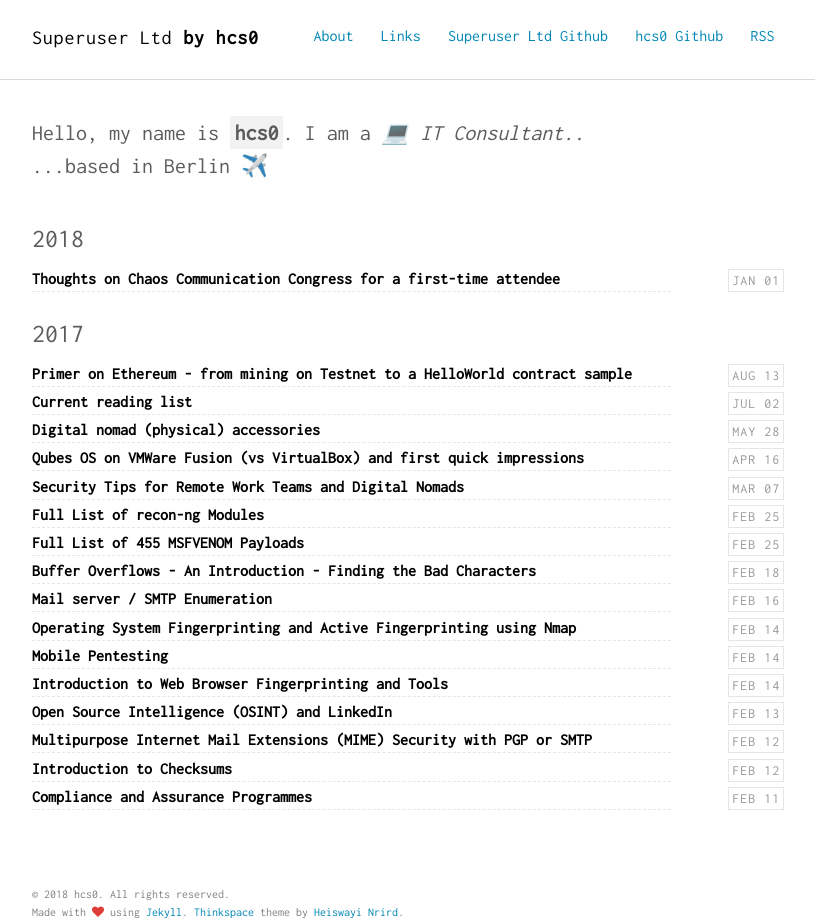
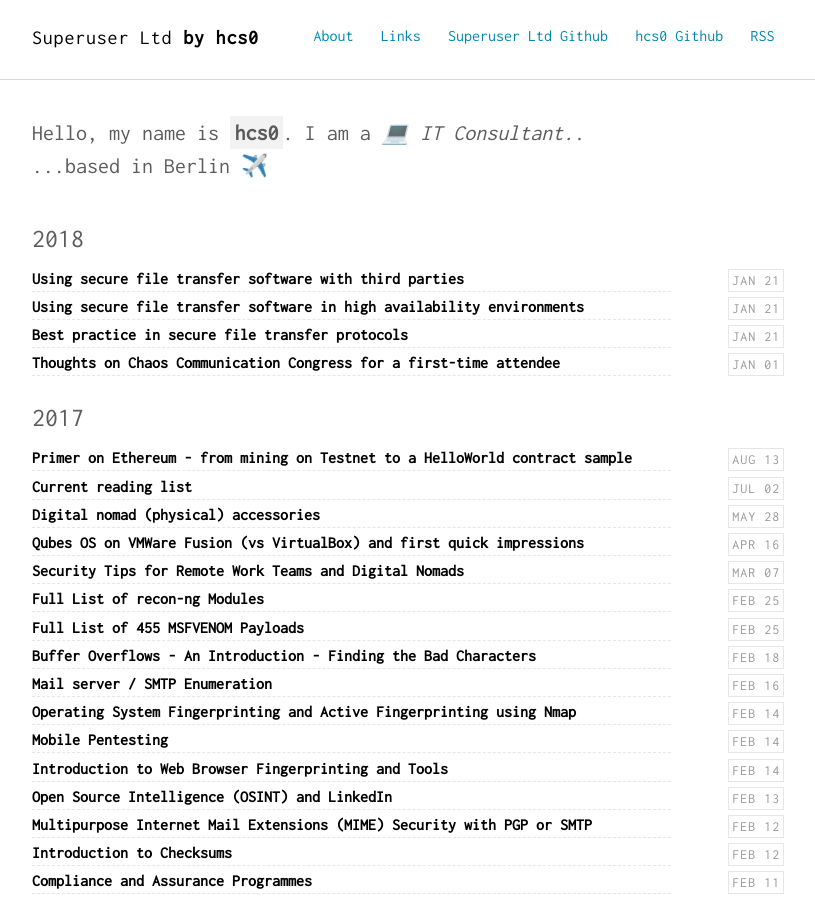
Before and after one commit to hcs0/hannahsuarez.github.io, a Jekyll site: the page built from index.html, in a window 1280 px wide, cut to the strip 0-921 px from the top of the page. Shown: the whole strip, without its empty margins (232-1047 px from the left). Built offline with Jekyll 4.4.1, drawn with Linux system fonts in a browser that asks for light colours; nearby versions of some CDN libraries.

Commit message:
Add initial three posts, update link

```diff
--- /dev/null
+++ b/_posts/2018-01-21-best-practice-security-protocols.md
@@ -0,0 +1,9 @@
+---
+layout: post
+title: "Best practice in secure file transfer protocols"
+description: "An article with best practices in using secure file transfer protocols"
+comments: true
+keywords: "file transfer protocols, security, ftp, ftps, sftp, scp, ssh"
+---
+
+Read the article here.
--- /dev/null
+++ b/_posts/2018-01-21-ha-secure-file-transfer.md
@@ -0,0 +1,9 @@
+---
+layout: post
+title: "Using secure file transfer software in high availability environments"
+description: "An article on using secure file transfer software in HA environments"
+comments: true
+keywords: "file transfer protocols, security, resiliency, high availability, fault tolerance"
+---
+
+Read the article here.
--- /dev/null
+++ b/_posts/2018-01-21-secure-file-transfer-third-party-software.md
@@ -0,0 +1,9 @@
+---
+layout: post
+title: "Using secure file transfer software with third parties"
+description: "An article on using secure file transfer software with third parties"
+comments: true
+keywords: "file transfer protocols, security, api, third party"
+---
+
+Read the article here.
```
Also changed, not shown: links.md (+3 -1 lines).
